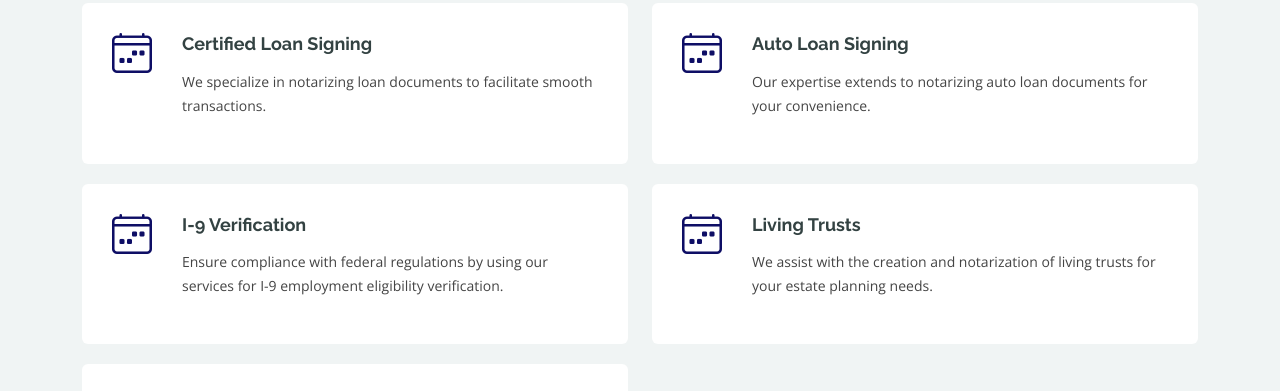
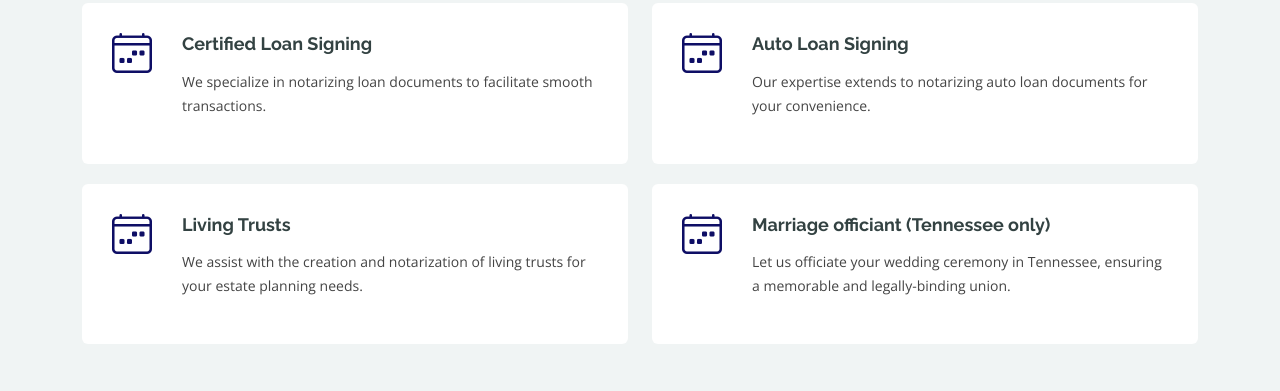
Before and after one commit to samiwebsite/notary, a plain HTML site: page index.html in a window 1280 px wide. Shown: the part 2951-3342 px from the top of the page. Drawn offline with nearby package versions, Linux system fonts and the light colour scheme.

Commit message:
Update index.html

```diff
--- a/index.html
+++ b/index.html
@@ -243,13 +243,6 @@
           <div class="col-md-6 mt-4 mt-md-0">
             <div class="icon-box">
               <i class="bi bi-calendar4-week"></i>
-              <h4><a href="#">I-9 Verification</a></h4>
-              <p>Ensure compliance with federal regulations by using our services for I-9 employment eligibility verification.</p>
-            </div>
-          </div>
-          <div class="col-md-6 mt-4 mt-md-0">
-            <div class="icon-box">
-              <i class="bi bi-calendar4-week"></i>
               <h4><a href="#">Living Trusts</a></h4>
               <p>We assist with the creation and notarization of living trusts for your estate planning needs.</p>
             </div>
```
